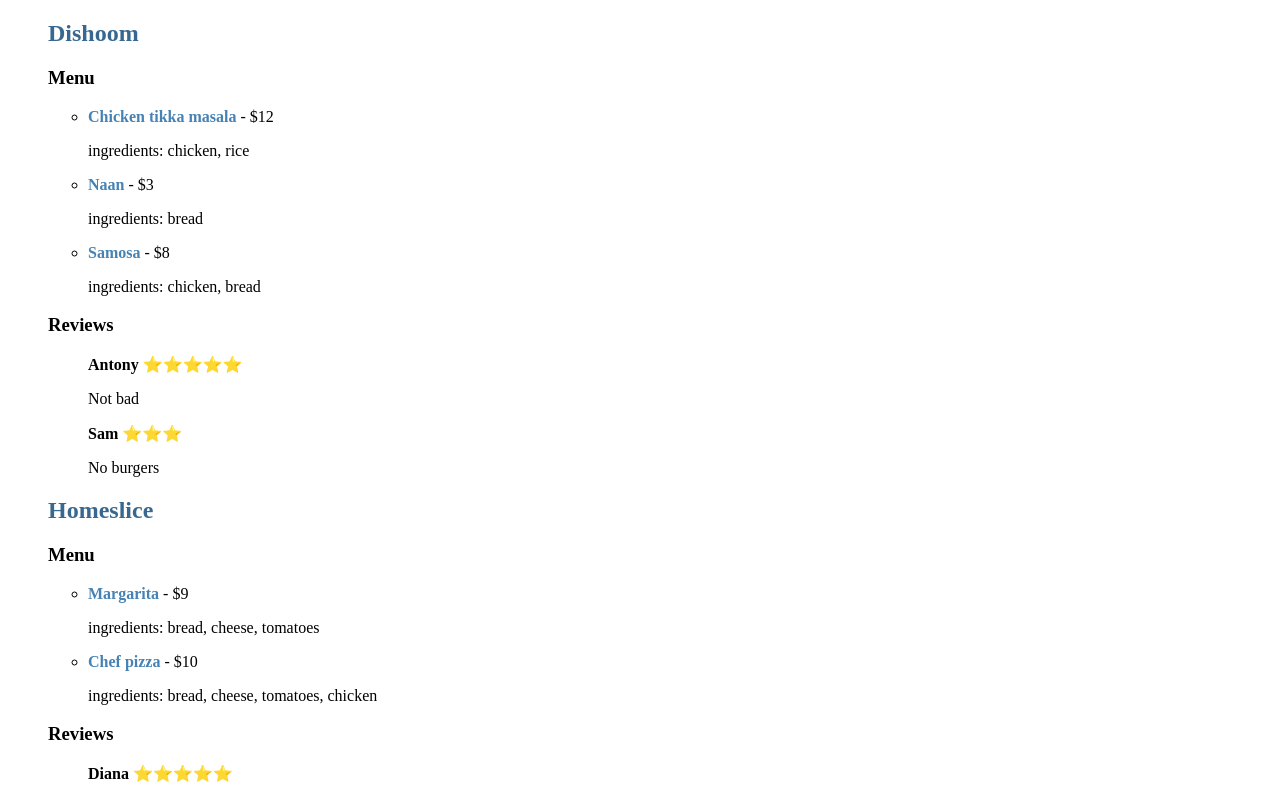
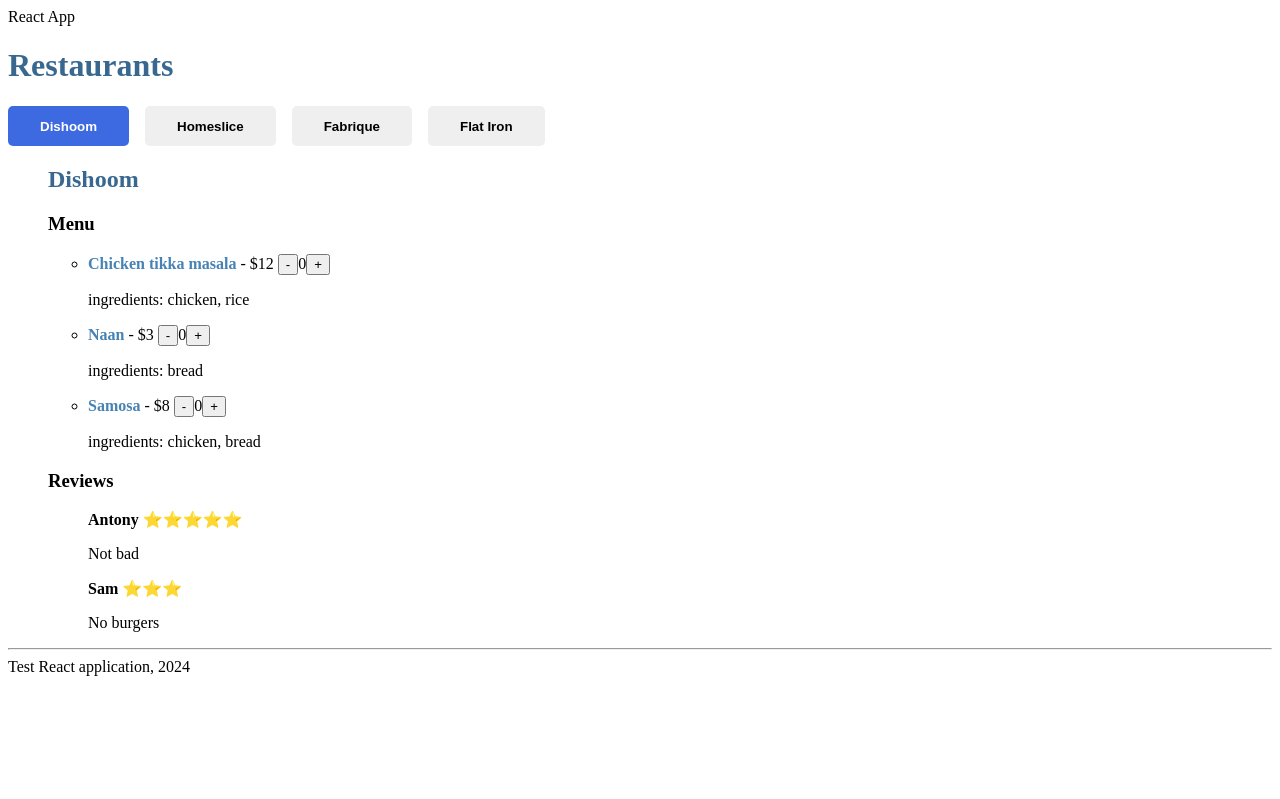
Before and after one commit to alsouyamilova/ReactCourse, a React (Vite) app: page / in a window 1280 px wide. Shown: the top 799 px of the page. Built offline with nearby package versions, Linux system fonts and the light colour scheme.

Commit message:
Components, counter, conditions if empty values, layout, tabs for restaurant selection

```diff
--- /dev/null
+++ b/src/components/app/App.jsx
@@ -0,0 +1,36 @@
+import { restaurants } from "../../data/mock";
+import { Layout } from "../layout/Layout";
+import { Restaurants } from "../restaurants/Restaurants";
+import { useState } from "react";
+import Button from "../button/Button";
+
+export const App = ({ title }) => {
+  const [tab, setTab] = useState(restaurants[0].name);
+  const [selRest, setSelRest] = useState(restaurants[0])
+  console.log(tab);
+
+  return (
+    <>
+      <Layout>
+        <h1 style={{ color: "#386890" }}>{title}</h1>
+        <section style={{ marginBottom: "1rem" }}>
+          {restaurants.map(({ name, menu }) =>
+            (name.length > 0) & (menu.length > 0) ? (
+              <Button isActive={tab == name} onClick={() => {setTab(name)
+              }}>
+                {name}
+              </Button>
+            ) : null
+          )}
+        </section>
+        {restaurants
+          .filter((r) => r.name == tab)
+          .map(({ name, menu, reviews }) => (
+            <>
+              <Restaurants name={name} menu={menu} reviews={reviews} />
+            </>
+          ))}
+      </Layout>
+    </>
+  );
+};
--- /dev/null
+++ b/src/components/button/Button.jsx
@@ -0,0 +1,11 @@
+import classes from './Button.module.css'
+
+export default function Button({children, isActive, ...props}){ // ...props - все остальные параметры (rest)
+    return(
+        //изолированные классы кнопки
+        <button
+        {...props} //spread
+        className={isActive ? `${classes.button} ${classes.active}`: classes.button}
+        >{children}</button>
+    )
+}
--- /dev/null
+++ b/src/components/button/Button.module.css
@@ -0,0 +1,19 @@
+.button {
+    padding: 0.8rem 2rem;
+    border: none;
+    border-radius: 5px;
+    cursor: pointer;
+    transition: all 0.3s;
+    font-weight: bold;
+    margin-right: 1rem;
+}
+.button:hover {
+    opacity: 0.8;
+}
+.button:disabled {
+ cursor: not-allowed;
+}
+.button.active {
+    background: #3e6ae1;
+    color: #fff
+}
--- /dev/null
+++ b/src/components/counter/counter.jsx
@@ -0,0 +1,27 @@
+import { useState } from "react"
+
+export const Counter = () => {
+
+    //let value = 0
+    const [value, setValue] = useState(0)
+
+    const increase = () => {
+        var newVal
+        if(value+1 >5){newVal = 5 }else{newVal = value+1}
+        setValue(newVal)}
+    const decrease = () => {
+
+        var newVal
+        if(value-1 <0){newVal = 0 }else{newVal = value-1}
+        setValue(newVal)}
+    return (
+        <>
+        <button onClick={decrease}>-</button>
+         {value}
+        <button onClick={increase}>+</button>
+        </>
+
+    )
+
+
+}
--- /dev/null
+++ b/src/components/layout/Layout.jsx
@@ -0,0 +1,10 @@
+export const Layout = ({children}) => {
+    return(
+        <>
+            <header>React App</header>
+            {children}
+            <hr></hr>
+            <footer>Test React application, 2024</footer>
+        </>
+    )
+}
--- /dev/null
+++ b/src/components/restaurants/Restaurants.jsx
@@ -0,0 +1,43 @@
+import { Counter } from "../counter/counter";
+export const Restaurants = ({ name, menu, reviews }) => {
+  return (
+    name.length > 0 & menu.length > 0 ?
+    <ul>
+        <div>
+          <h2 style={{ color: "#386890" }}>{name}</h2>
+          <div>
+            <h3>Menu</h3>
+          </div>
+          <ul>
+            {menu.map((dish) => (
+              <>
+                <li>
+                  <b style={{ color: "#4682b4" }}>{dish.name}</b> - $
+                  {dish.price} <Counter/>
+                </li>
+                <p>ingredients: {dish.ingredients.join(", ")}</p>
+              </>
+            ))}
+          </ul>
+          <div>
+            <h3>Reviews</h3>{" "}
+          </div>
+
+          <ul>
+             { reviews.length > 0 ? reviews.map((rev) => (
+              <>
+                <div>
+                  <span style={{ width: "30px" }}>
+                    <b>{rev.user} </b>
+                  </span>{" "}
+                  <span>{Array(rev.rating).fill(<>⭐</>)} </span>
+                </div>
+                <p>{rev.text}</p>{" "}
+              </>
+            )) : <>No reviews yet</>}
+          </ul>
+        </div>
+
+    </ul> : null
+  );
+};
--- a/src/main.jsx
+++ b/src/main.jsx
@@ -1,45 +1,7 @@
-import { createElement } from "react";
 import { createRoot } from "react-dom/client";
 const rootEl = document.getElementById("root");
 const root = createRoot(rootEl);
-import { restaurants } from "./data/mock";
-
+import { App } from "./components/app/App";
 root.render(
-  <ul>
-    {restaurants.map((rest) => (
-      <div>
-        <h2 style={{ color: "#386890" }}>{rest.name}</h2>
-
-        <div>
-          <h3>Menu</h3>
-        </div>
-        <ul>
-          {rest.menu.map((dish) => (
-            <>
-              <li>
-                <b style={{ color: "#4682b4" }}>{dish.name}</b> - ${dish.price}
-              </li>
-              <p>ingredients: {dish.ingredients.join(", ")}</p>
-            </>
-          ))}
-        </ul>
-        <div>
-          <h3>Reviews</h3>{" "}
-        </div>
-        <ul>
-          {rest.reviews.map((rev) => (
-            <>
-              <div>
-                <span style={{ width: "30px" }}>
-                  <b>{rev.user} </b>
-                </span>{" "}
-                <span>{Array(rev.rating).fill(<>⭐</>)} </span>
-              </div>
-              <p>{rev.text}</p>{" "}
-            </>
-          ))}
-        </ul>
-      </div>
-    ))}
-  </ul>
+  <App title={"Restaurants"}/>
 );
```
